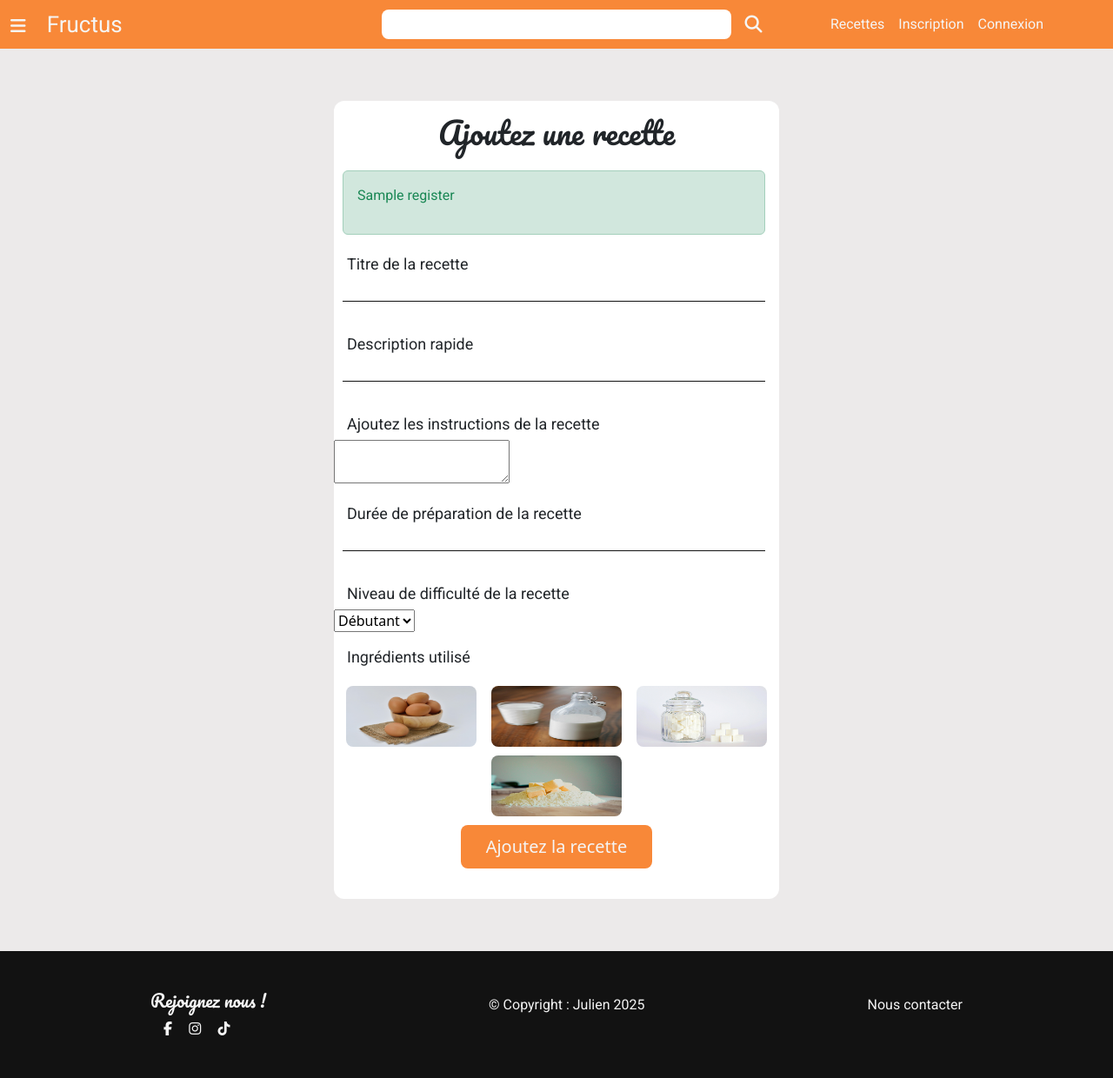
After one commit to DfrtJulien/fructus, a PHP site: template src/Views/recipe/addRecipe.view.php in a window 1280 px wide. The commit adds this page. Shown: the whole page at 87% size. Run offline with PHP 8.4, Linux system fonts and the light colour scheme; the template is opened without the code that fills it: most values are stand-ins (such as "Sample title", 1, 10 or a date in 2020); some libraries are stand-ins or nearby versions.

Commit message:
most of the work done

```diff
--- a/index.php
+++ b/index.php
@@ -17,4 +17,8 @@ $router->addRoute('/login', 'UsersController', 'login');
 // se déconecter
 $router->addRoute('/logout', 'UsersController', 'logout');
 
+//ajoutez une recette
+$router->addRoute('/addRecipe', 'RecipeController', 'addRecipe');
+
+
 $router->handleRequest();
--- a/public/style/style.css
+++ b/public/style/style.css
@@ -344,6 +344,26 @@ a {
 	background-color: var(--main-color);
 }
 
+/************************************************************* ADD RECIPE **********************************/
+
+.imgIngredientContainer {
+	display: flex;
+	justify-content: space-around;
+	flex-wrap: wrap;
+	padding: 5px;
+}
+
+.imgRecipe {
+	width: 150px;
+	margin-top: 10px;
+}
+
+#imgIngredient {
+	width: 100%;
+	height: 70px;
+	border-radius: 8px;
+}
+
 /************************************** FOOTER *****************************/
 .myFooter {
 	background-color: var(--black-clr) !important;
@@ -465,6 +485,28 @@ a {
 		right: 45px;
 	}
 
+	.searchContainer {
+		width: 40%;
+		margin-left: 250px;
+	}
+
+	.searchInput {
+		width: 80%;
+		margin-right: 15px;
+		border-radius: 8px;
+		padding: 5px;
+		border: none;
+	}
+
+	.searchIcon {
+		font-size: 20px;
+		color: var(--white-clr);
+	}
+
+	#navbarNav {
+		justify-content: end;
+		margin-right: 60px;
+	}
 
 	/************************************************* HOME ****************************************************/
 
--- a/src/Controllers/UsersController.php
+++ b/src/Controllers/UsersController.php
@@ -29,7 +29,11 @@ class UsersController extends AbstractController
 
                 // si il n'existe pas je l'enregistre dans ma BDD
                 if (!$userExist) {
-                    $user->register();
+                    // $user->register();
+                    $succesMsg = $this->showMsg();
+                    if ($succesMsg) {
+                        header("Refresh: 2; /login");
+                    }
                 } else {
                     // sinon je le redirige vers la page de connexion
                     $this->redirectToRoute('/login');
--- a/src/Utils/AbstractController.php
+++ b/src/Utils/AbstractController.php
@@ -49,6 +49,11 @@ abstract class AbstractController
     }
   }
 
+  public function showMsg()
+  {
+    $this->arraySucces['register'] = "Inscription réussi !";
+    return $this->arraySucces;
+  }
 
   public function check($nameInput, $value)
   {
--- a/src/Views/partials/headerOrange.php
+++ b/src/Views/partials/headerOrange.php
@@ -44,6 +44,13 @@
 
 					<a class="nav-link nav-link-white" href="/">Mon profil</a>
 					<a class="nav-link nav-link-white" href="/logout">Déconnexion</a>
+					<?php
+							if ($_SESSION['user']["id_role"] == 1) {
+					?>
+						<a class="nav-link nav-link-white" href="/addRecipe">Ajoutez une recette</a>
+					<?php
+							}
+					?>
 					</li>
 				<?php
 						}
--- /dev/null
+++ b/src/Views/recipe/addRecipe.view.php
@@ -0,0 +1,87 @@
+<?php
+require_once(__DIR__ . "/../partials/headerOrange.php");
+?>
+
+<secction class="registerContainer">
+
+	<div class="form">
+		<h1>Ajoutez une recette</h1>
+		<?php
+		if (isset($succesMsg)) {
+		?>
+			<div class="alert alert-success errorContainer" role="alert">
+				<p class='text-success'><?= $succesMsg['register'] ?></p>
+			</div>
+		<?php
+		}
+		?>
+		<form method="POST">
+			<label for="title" id="title">Titre de la recette</label>
+			<input type="text" name="title">
+			<?php
+			if (isset($this->arrayError['name'])) {
+			?>
+				<div class="alert alert-danger errorContainer" role="alert">
+					<p class='text-danger'><?= $this->arrayError['name'] ?></p>
+				</div>
+			<?php
+			}
+			?>
+			<label for="description" id="description">Description rapide</label>
+			<input type="text" name="description">
+			<?php
+			if (isset($this->arrayError['mail'])) {
+			?>
+				<div class="alert alert-danger errorContainer" role="alert">
+					<p class='text-danger'><?= $this->arrayError['mail'] ?></p>
+				</div>
+			<?php
+			}
+			?>
+			<label for="recipe" id="recipe">Ajoutez les instructions de la recette</label>
+			<textarea name="recipe"></textarea>
+			<?php
+			if (isset($this->arrayError['password'])) {
+			?>
+				<div class="alert alert-danger errorContainer" role="alert">
+					<p class='text-danger'><?= $this->arrayError['password'] ?></p>
+				</div>
+			<?php
+			}
+			?>
+			<label for="time" id="time">Durée de préparation de la recette</label>
+			<input type="number" name="time">
+			<label for="dificulty">Niveau de difficulté de la recette</label>
+			<select name="dificulty" id="dificulty">
+				<option value="easy">Débutant</option>
+				<option value="medium">Moyen</option>
+				<option value="hard">Expert</option>
+			</select>
+			<label for="ingredient">Ingrédients utilisé</label>
+			<div id="ingredientContainer">
+				<div class="imgIngredientContainer">
+					<div class="imgRecipe">
+						<img src="/public/img/eggs.jpg" alt="eggs" id="imgIngredient">
+					</div>
+					<div class="imgRecipe">
+						<img src="/public/img/milk.jpg" alt="milk" id="imgIngredient">
+					</div>
+					<div class="imgRecipe">
+						<img src="/public/img/sugar.jpg" alt="sugar" id="imgIngredient">
+					</div>
+					<div class="imgRecipe">
+						<img src="/public/img/beurre.jpg" alt="beurre" id="imgIngredient">
+					</div>
+				</div>
+			</div>
+			<div class="registerLoginContainer">
+				<button type="submit" class="registerBtn">Ajoutez la recette</button>
+			</div>
+
+		</form>
+	</div>
+</secction>
+
+<?php
+require_once(__DIR__ . "/../partials/footer.php");
+?>
--- a/src/Views/security/login.view.php
+++ b/src/Views/security/login.view.php
@@ -2,7 +2,6 @@
 require_once(__DIR__ . "/../partials/headerOrange.php");
 ?>
 <secction class="registerContainer">
-
   <div class="form">
     <h1>Se connecter</h1>
     <form method="POST">
```
Also changed, not shown: public/js/script.js (+30 -7 lines), src/Controllers/RecipeController.php (added, +22 -0 lines), src/Models/Recipe.php (added, +58 -0 lines), src/Views/partials/head.php (+7 -0 lines), src/Views/security/register.view.php (+9 -0 lines), public/img/beurre.jpg (renamed from public/img/pexels-markusspiske-94443.jpg), public/img/eggs.jpg (renamed from public/img/pexels-pixabay-162712.jpg), public/img/milk.jpg (renamed from public/img/pexels-charlotte-may-5946717.jpg), public/img/sugar.jpg (renamed from public/img/pexels-suzyhazelwood-2523650.jpg). Lines whose indentation alone changed are shown as unchanged.
